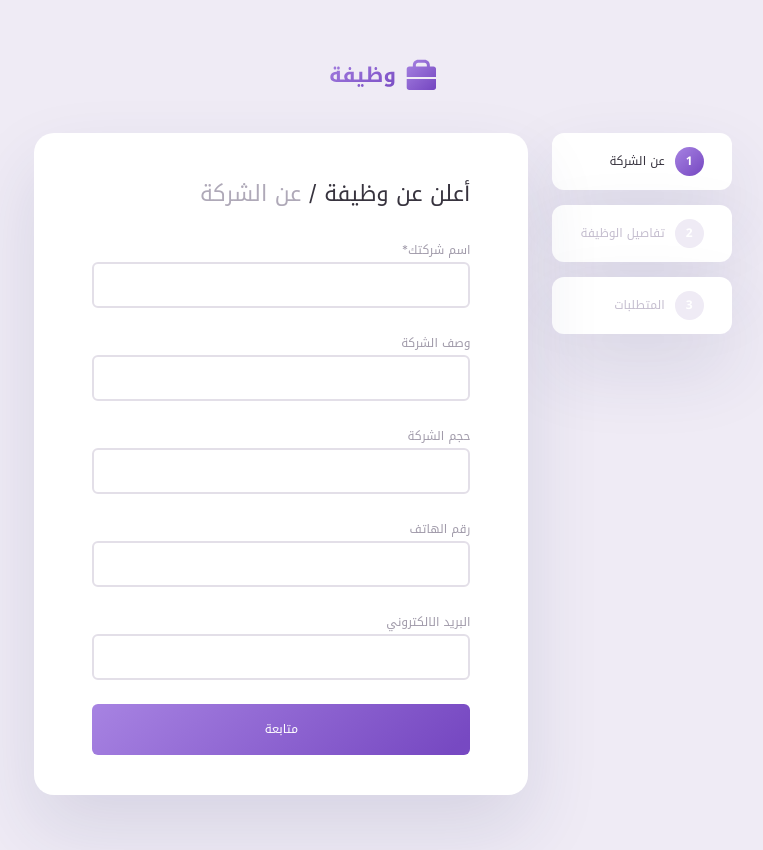
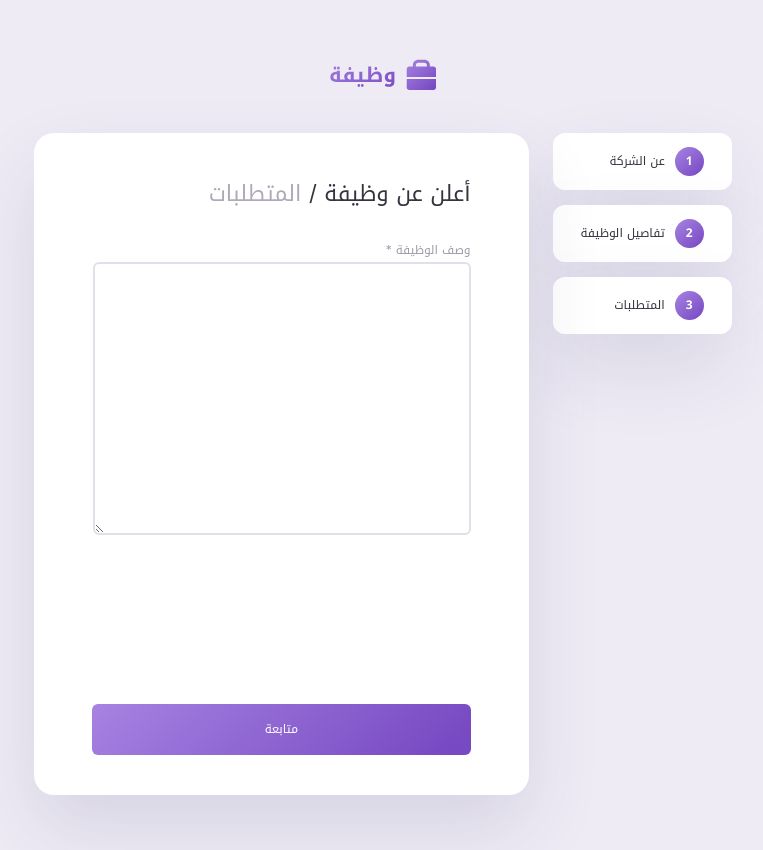
Before and after one commit to Bedoon-Jobs-Team/bedoon-jobs, a React (Create React App) app: page /offer-job in a window 1280 px wide. Shown: the whole page, without its empty margins (257-1020 px from the left). Built offline with nearby package versions, Linux system fonts and the light colour scheme; a web font is replaced by a local one.

Commit message:
added JobRequirementsForm

```diff
--- /dev/null
+++ b/src/components/Forms/OfferJob/JobRequirementsForm.tsx
@@ -0,0 +1,116 @@
+import { ErrorMessage, Field, Form, Formik } from "formik";
+import React, { FunctionComponent } from "react";
+import styled from "styled-components";
+import * as Yup from "yup";
+import { JobRequirements } from "../../../pages/OfferJobPage";
+
+const RequiredMessage = "مطلوب";
+
+interface Props {
+  onSubmit: (values: JobRequirements) => void;
+  initialValues: JobRequirements;
+}
+
+const JobRequirementsForm: FunctionComponent<Props> = (props) => {
+  const validationSchema = Yup.object({
+    description: Yup.string().required(RequiredMessage),
+  });
+
+  const onSubmit = (values: JobRequirements) => {
+    props.onSubmit(values);
+  };
+
+  return (
+    <Container>
+      <FormTitle>
+        أعلن عن وظيفة /<Grey> المتطلبات</Grey>
+      </FormTitle>
+      <Formik initialValues={props.initialValues} validationSchema={validationSchema} onSubmit={onSubmit}>
+        <Form>
+          <Container>
+            <FieldContainer>
+              <Label htmlFor="description">وصف الوظيفة *</Label>
+              <Field as={StyledField} id="description" name="description" />
+              <ErrorMessage name="description" render={(msg) => <StyledErrorMessage>{msg}</StyledErrorMessage>} />
+            </FieldContainer>
+            <ButtonContainer>
+              <Button type="submit">متابعة</Button>
+            </ButtonContainer>
+          </Container>
+        </Form>
+      </Formik>
+    </Container>
+  );
+};
+
+const Container = styled.div`
+  display: flex;
+  flex-direction: column;
+  min-height: 516px;
+`;
+
+const FormTitle = styled.div`
+  font-size: 22px;
+  line-height: 42px;
+  color: #37333e;
+  margin-bottom: 24px;
+`;
+
+const Grey = styled.span`
+  color: #afa9b8;
+`;
+
+const Label = styled.label`
+  font-size: 12px;
+  line-height: 23px;
+  color: #a19baa;
+`;
+
+const FieldContainer = styled.div`
+  display: flex;
+  flex-direction: column;
+  margin-bottom: 24px;
+`;
+
+const StyledField = styled.textarea`
+  min-width: 378px;
+  width: 378px;
+  max-width: 378px;
+  min-height: 50px;
+  height: 273px;
+  max-height: 418px;
+  border: 2px solid #e3dfe8;
+  box-sizing: border-box;
+  border-radius: 6px;
+  font-size: 14px;
+  line-height: 27px;
+  color: #37333e;
+  padding: 9.5px 16px;
+  font-family: inherit;
+`;
+
+const StyledErrorMessage = styled.p`
+  font-size: 12px;
+  line-height: 23px;
+  color: #d1365d;
+`;
+
+const ButtonContainer = styled.div`
+  display: flex;
+  flex: 1;
+  align-items: flex-end;
+`;
+
+const Button = styled.button`
+  background: linear-gradient(138.12deg, #a783e2 -0.01%, #7749c2 94.77%);
+  border-radius: 6px;
+  font-size: 12px;
+  line-height: 23px;
+  font-family: inherit;
+  color: #ffffff;
+  padding: 14px 172.5px;
+  border: none;
+  cursor: pointer;
+`;
+
+export default JobRequirementsForm;
--- a/src/pages/OfferJobPage.tsx
+++ b/src/pages/OfferJobPage.tsx
@@ -1,9 +1,9 @@
 import React, { FunctionComponent, useEffect, useState } from "react";
-import { useHistory } from "react-router-dom";
 import styled from "styled-components";
 import { ReactComponent as Logo } from "../assets/icons/Logo.svg";
 import AboutCompanyForm from "../components/Forms/OfferJob/AboutCompanyForm";
 import JobDetailsForm from "../components/Forms/OfferJob/JobDetailsForm";
+import JobRequirementsForm from "../components/Forms/OfferJob/JobRequirementsForm";
 import { Company } from "../types";
 
 export type JobDetails = {
@@ -16,6 +16,10 @@ export type JobDetails = {
   urgency: string;
 };
 
+export type JobRequirements = {
+  description: string;
+};
+
 const defaultCompany: Company = { name: "", description: "", size: "", phone: "", email: "" };
 const defaultJobDetails: JobDetails = {
   title: "",
@@ -24,20 +28,21 @@ const defaultJobDetails: JobDetails = {
   employeesNeeded: 1,
   urgency: "1 - 3 أيام",
 };
+const defaultJobRequirements = { description: "" };
 
 const OfferJobPage: FunctionComponent = () => {
-  const [currentStep, setCurrentStep] = useState(1);
+  const [currentStep, setCurrentStep] = useState(3);
   const [companyDetails, setCompanyDetails] = useState<Company>(defaultCompany);
   const [jobDetails, setJobDetails] = useState<JobDetails>(defaultJobDetails);
+  const [jobRequirements, setJobRequirements] = useState<JobRequirements>(defaultJobRequirements);
   const [highestStep, setHighestStep] = useState(1);
 
   useEffect(() => {
     setHighestStep(Math.max(highestStep, currentStep));
   }, [currentStep]);
 
-  const steps = new Map<number, JSX.Element>([
-    [
-      1,
+  const steps = [
+    undefined,
     <AboutCompanyForm
       onSubmit={(values) => {
         setCompanyDetails(values);
@@ -45,9 +50,6 @@ const OfferJobPage: FunctionComponent = () => {
       }}
       initialValues={companyDetails}
     />,
-    ],
-    [
-      2,
     <JobDetailsForm
       onSubmit={(values) => {
         setJobDetails(values);
@@ -55,8 +57,16 @@ const OfferJobPage: FunctionComponent = () => {
       }}
       initialValues={jobDetails}
     />,
-    ],
-  ]);
+    <JobRequirementsForm
+      onSubmit={(values) => {
+        setJobRequirements(values);
+        onSubmit();
+      }}
+      initialValues={jobRequirements}
+    />,
+  ];
+
+  function onSubmit() {}
 
   return (
     <PageContainer>
@@ -76,7 +86,7 @@ const OfferJobPage: FunctionComponent = () => {
             <StepTitle active={highestStep >= 3}>المتطلبات</StepTitle>
           </Step>
         </StepsContainer>
-        <FormContainer>{steps.get(currentStep)}</FormContainer>
+        <FormContainer>{steps[currentStep]}</FormContainer>
       </SubContainer>
     </PageContainer>
   );
```
Lines whose indentation alone changed are shown as unchanged.
